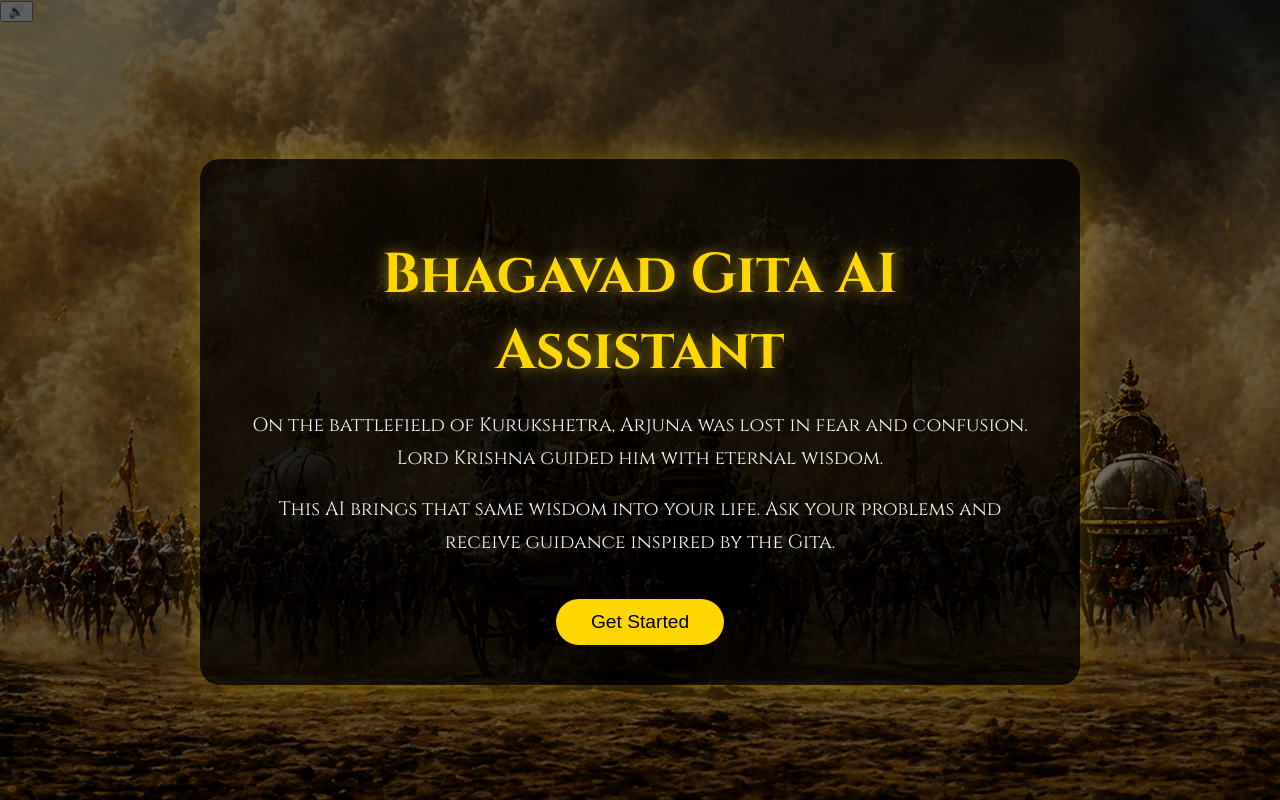
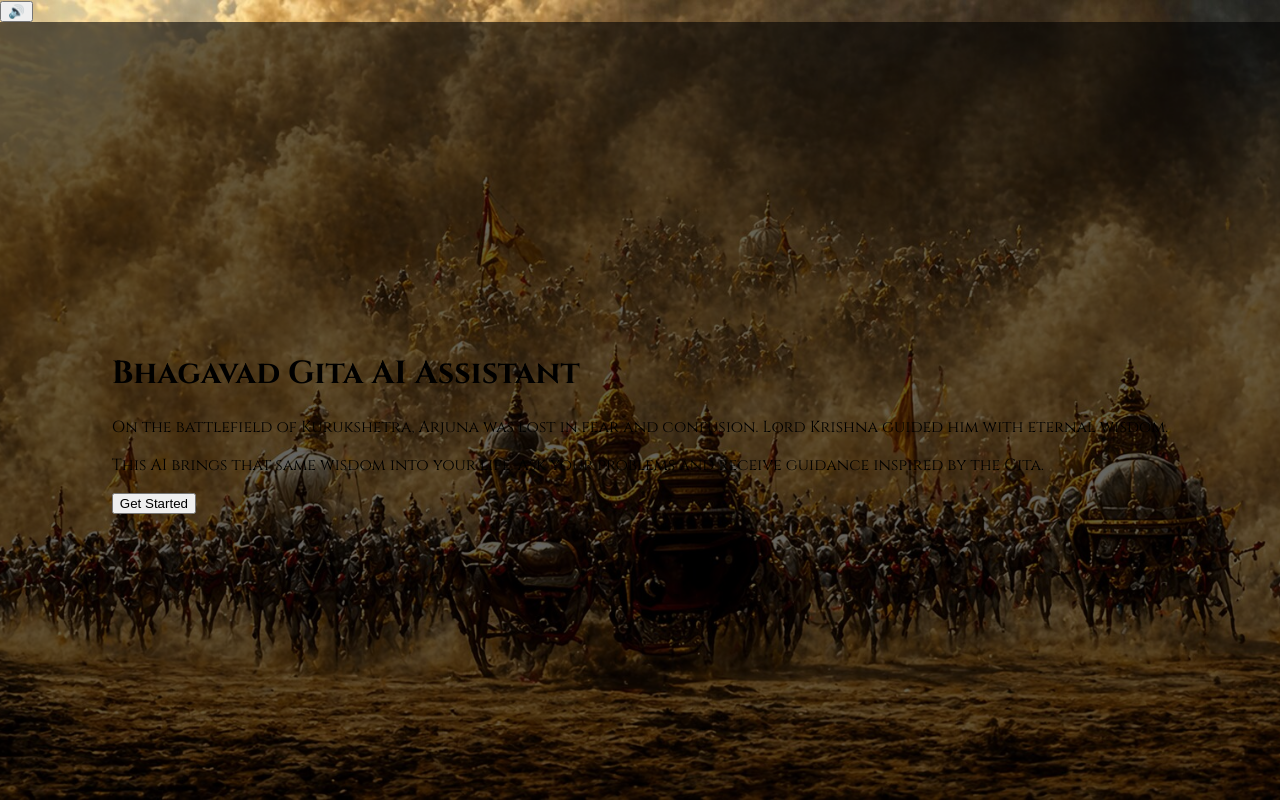
Before and after one commit to kennyseesh/GeetaAI-Frontend, a React (Create React App) app: page / in a window 1280 px wide. Built offline with nearby package versions, Linux system fonts and the light colour scheme.

Commit message:
ui fixes

```diff
--- a/src/App.css
+++ b/src/App.css
@@ -18,11 +18,9 @@ body, html, #root {
 
 .background-overlay {
   position: absolute;
-  top: 0;
-  left: 0;
   width: 100%;
   height: 100%;
-  background: rgba(0, 0, 0, 0.6);
+  background: rgba(0,0,0,0.6);
   z-index: 1;
 }
 
@@ -36,69 +34,21 @@ body, html, #root {
   justify-content: center;
 }
 
-.intro-box {
-  background: rgba(0, 0, 0, 0.7);
-  padding: 40px;
-  border-radius: 20px;
-  max-width: 800px;
-  text-align: center;
-  backdrop-filter: blur(8px);
-  box-shadow: 0 0 40px rgba(255, 215, 0, 0.3);
-}
-
-.intro-title {
-  font-size: 3.5rem;
-  color: #ffd700;
-  margin-bottom: 20px;
-  text-shadow: 0 0 15px rgba(255, 215, 0, 0.6);
-}
-
-.intro-text {
-  font-size: 1.2rem;
-  color: #f5f5f5;
-  margin-bottom: 15px;
-  line-height: 1.7;
-}
-
-.get-started-btn {
-  margin-top: 25px;
-  padding: 12px 35px;
-  font-size: 1.2rem;
-  border-radius: 30px;
-  background: #ffd700;
-  border: none;
-  cursor: pointer;
-  transition: 0.3s;
-}
-
-.get-started-btn:hover {
-  background: #ffae00;
-  transform: scale(1.08);
-}
+/* CHARACTER */
 
 .character {
   position: absolute;
   bottom: 0;
-  max-height: 85vh;
-  transition: transform 0.5s ease;
-  filter: drop-shadow(0 0 25px rgba(0,0,0,0.9));
+  max-height: 70vh;
 }
 
-.arjuna-home {
-  left: 5%;
-  cursor: pointer;
-}
-
-.arjuna-home:hover {
-  transform: scale(1.05);
-  filter: drop-shadow(0 0 35px rgba(255, 215, 0, 0.5));
-}
-
-/* 🔥 FIXED */
+/* 🔥 FINAL ARJUNA FIX */
 .arjuna-kneeling {
-  left: 0;
-  transform: translateX(-10%);
+  left: -50px;   /* push outside screen */
   max-height: 65vh;
+  max-width: 20vw;
+  width: auto;
+  object-fit: contain;
 }
 
 .krishna-right {
@@ -106,11 +56,12 @@ body, html, #root {
   max-height: 80vh;
 }
 
+/* TEXT */
+
 .title-text {
   color: #ffd700;
   font-size: 4rem;
-  text-shadow: 0 0 15px rgba(255, 215, 0, 0.6);
-  position: relative;
+  text-align: center;
   z-index: 3;
 }
 
@@ -119,23 +70,21 @@ body, html, #root {
   font-size: 1.5rem;
 }
 
+/* BUBBLES */
+
 .speech-bubble {
   position: absolute;
-  background: rgba(0, 0, 0, 0.75);
-  backdrop-filter: blur(10px);
+  background: rgba(0,0,0,0.75);
   border: 2px solid #ffd700;
   border-radius: 20px;
-  padding: 25px;
-  box-shadow: 0 10px 30px rgba(0,0,0,0.7);
+  padding: 20px;
   color: white;
   word-wrap: break-word;
-  overflow-wrap: break-word;
 }
 
-/* 🔥 FIXED */
 .arjuna-bubble {
   top: 20%;
-  left: 48%;
+  left: 50%;
   transform: translateX(-20%);
   width: 420px;
 }
@@ -146,8 +95,9 @@ body, html, #root {
   width: 45%;
   max-height: 60vh;
   overflow-y: auto;
-  border-left: 5px solid #ffd700;
 }
+
+/* INPUT */
 
 .gita-input {
   width: 100%;
@@ -156,9 +106,7 @@ body, html, #root {
   border: none;
   color: #fff8dc;
   font-size: 1.2rem;
-  resize: none;
   outline: none;
-  font-family: 'Cinzel', serif;
 }
 
 .send-btn {
@@ -175,6 +123,8 @@ body, html, #root {
   background: #ffae00;
 }
 
+/* TEXT OUTPUT */
+
 .box {
   margin-bottom: 20px;
 }
@@ -190,7 +140,6 @@ body, html, #root {
   font-size: 1.4rem;
   color: #ffd700;
   line-height: 1.8;
-  text-shadow: 0 0 10px rgba(255, 215, 0, 0.5);
 }
 
 .meaning-text {
@@ -203,6 +152,8 @@ body, html, #root {
   font-size: 1.15rem;
 }
 
+/* CONTINUE */
+
 .continue-container {
   position: absolute;
   bottom: 50px;
@@ -211,18 +162,7 @@ body, html, #root {
   justify-content: center;
 }
 
-.continue-btn {
-  background: rgba(255, 255, 255, 0.1);
-  color: white;
-  border: 1px solid white;
-  padding: 12px 30px;
-  border-radius: 30px;
-}
-
-.continue-btn:hover {
-  background: white;
-  color: black;
-}
+/* LOADING */
 
 .loading-text {
   color: #ffd700;
@@ -236,21 +176,8 @@ body, html, #root {
   100% { opacity: 0.5; }
 }
 
-.error-text {
-  color: #ff6b6b;
-  margin-top: 10px;
-}
+/* CHAKRA */
 
-.fade-in {
-  animation: fadeIn 1s ease-in-out forwards;
-}
-
-@keyframes fadeIn {
-  from { opacity: 0; transform: translateY(10px); }
-  to { opacity: 1; transform: translateY(0); }
-}
-
-/* 🔥 CHAKRA FIX */
 .chakra-spin {
   width: 80px;
   animation: spin 2s linear infinite;
@@ -267,21 +194,24 @@ body, html, #root {
   align-items: center;
 }
 
-/* 🔊 MUTE BUTTON */
+/* 🔊 MUTE BUTTON (FIXED) */
+
 .mute-btn {
   position: absolute;
   top: 20px;
   right: 20px;
-  z-index: 10;
-  background: rgba(0,0,0,0.6);
-  border: 1px solid #ffd700;
+  z-index: 999;
+
+  background: rgba(0,0,0,0.7);
+  border: 2px solid #ffd700;
   color: #ffd700;
-  padding: 8px 12px;
+  padding: 10px 12px;
   border-radius: 50%;
   cursor: pointer;
 }
 
-/* 🔥 MOBILE */
+/* MOBILE */
+
 @media (max-width: 768px) {
 
   body, html {
@@ -303,7 +233,6 @@ body, html, #root {
   .arjuna-bubble,
   .krishna-bubble {
     width: 100%;
-    max-height: none;
     transform: none;
   }
 
@@ -311,10 +240,4 @@ body, html, #root {
     flex-direction: column;
     padding: 15px;
   }
-
-  .continue-container {
-    position: relative;
-    bottom: 0;
-    margin-top: 20px;
-  }
 }
```
